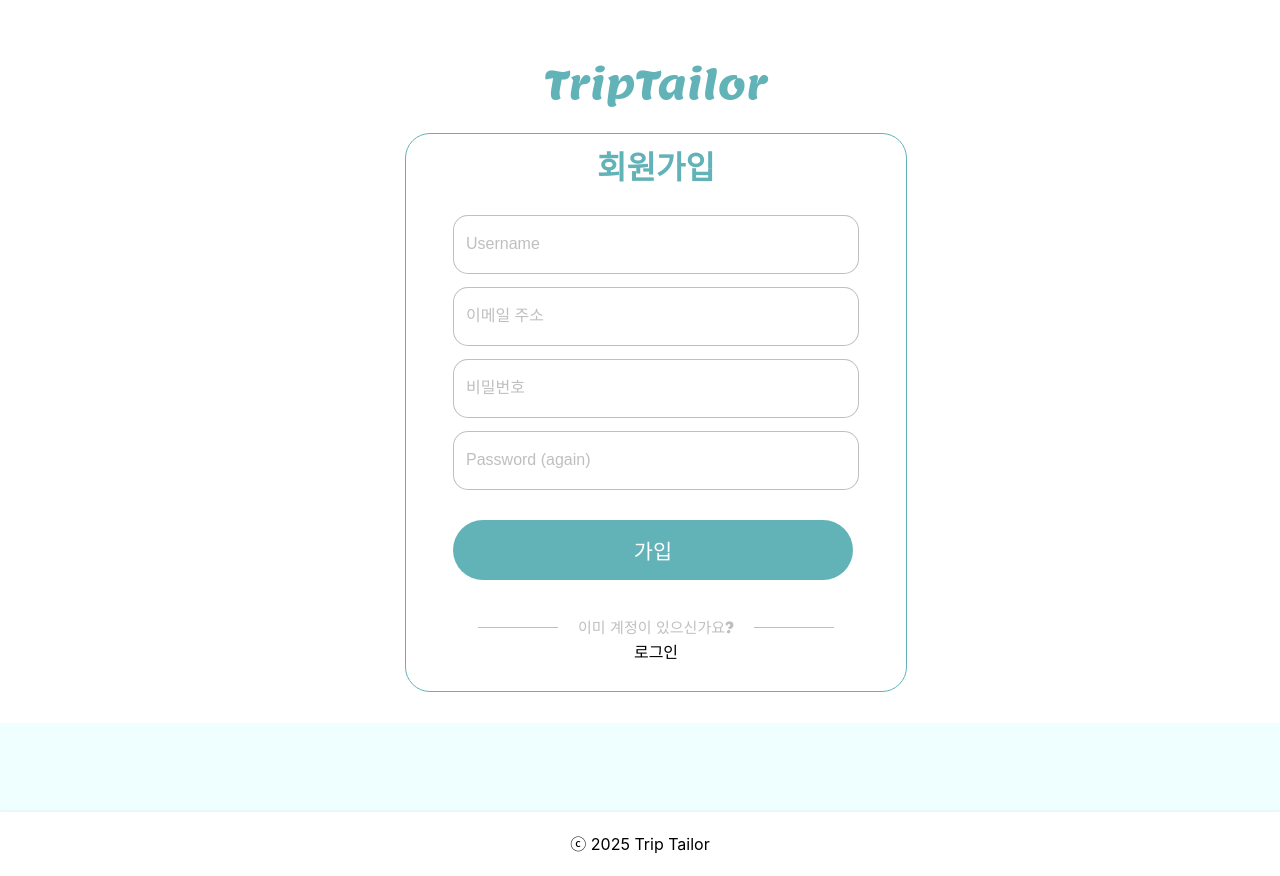
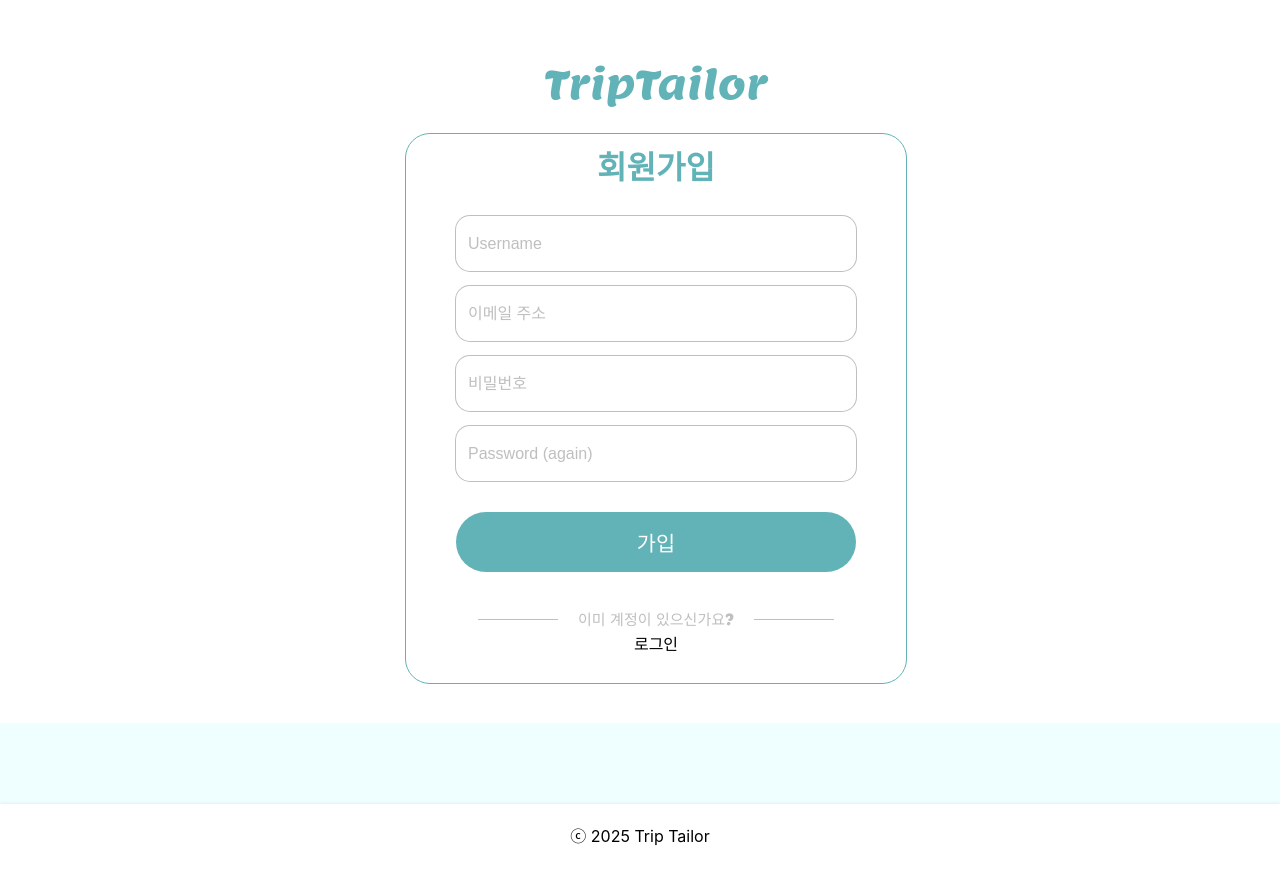
Before and after one commit to pirogramming/TripTailor, a Django app: page /accounts/signup/ in a window 1280 px wide. Shown: the part 77-953 px from the top of the page. After the commit the page ends 923 px from the top, so only its background shows below. Run offline with Django 5.2, Linux system fonts and the light colour scheme.

Commit message:
design: 로그인,회원가입css수정

```diff
--- a/static/css/account/signup.css
+++ b/static/css/account/signup.css
@@ -17,6 +17,18 @@ main > h1 {
     font-weight: 400;
     line-height: 150%;
     padding: 19px;
+}
+
+form {
+    display: flex;
+    flex-direction: column;
+    justify-content: center;
+    align-items: center;
+}
+
+ul {
+    width: 400px;
+    padding-top: 1vw;
 }
 
 #form-container {
@@ -40,7 +52,7 @@ main > h1 {
 }
 
 #id_username, #id_email, #id_password1, #id_password2 {
-    width: 400px;
+    width: 376px;
     height: 55px;
     border: 1px solid rgba(128, 128, 128, 0.50);
     border-radius: 15px;
@@ -50,8 +62,12 @@ main > h1 {
 
 #id_username::placeholder, #id_email::placeholder, #id_password1::placeholder, #id_password2::placeholder {
     color: #80808080;
-    padding-left:10px;
     font-size: 1rem;
+}
+
+input[type="text"], input[type="email"], input[type="password"] {
+    font-size: 1rem;
+    padding: 0 12px;
 }
 
 button {
--- a/templates/account/login.html
+++ b/templates/account/login.html
@@ -35,6 +35,7 @@
             </div>
             <div class="error">
               <div class="signup"><a href="{% url 'account_signup' %}">회원가입</a></div>
+              <span class="bar">|</span>
               <div class="password"><a href="{% url 'account_reset_password' %}">비밀번호 찾기</a></div>
             </div>
           </div>
--- a/templates/account/signup.html
+++ b/templates/account/signup.html
@@ -14,17 +14,7 @@
     <div id="form-container">
       <h2>회원가입</h2>
       <form method="post" action="{% url 'account_signup' %}">
-        {% csrf_token %}
-        {% if form.errors %}
-          <p style="color: red;">입력한 정보를 다시 확인해주세요 😥</p>
-          <ul>
-            {% for field in form %}
-              {% for error in field.errors %}
-                <li style="color:red">{{ field.label }}: {{ error }}</li>
-              {% endfor %}
-            {% endfor %}
-          </ul>
-        {% endif %}
+
         <div>
           {{ form.username }}
         </div>
@@ -37,6 +27,16 @@
         <div>
           {{ form.password2 }}
         </div>
+        {% csrf_token %}
+        {% if form.errors %}
+          <ul>
+            {% for field in form %}
+              {% for error in field.errors %}
+                <li style="color:red">*{{ field.label }}: {{ error }}</li>
+              {% endfor %}
+            {% endfor %}
+          </ul>
+        {% endif %}
         <button type="submit"><span>가입</span></button>
       </form>
       <div id="login-container">
```
Also changed, not shown: static/css/account/login.css (+12 -3 lines).
